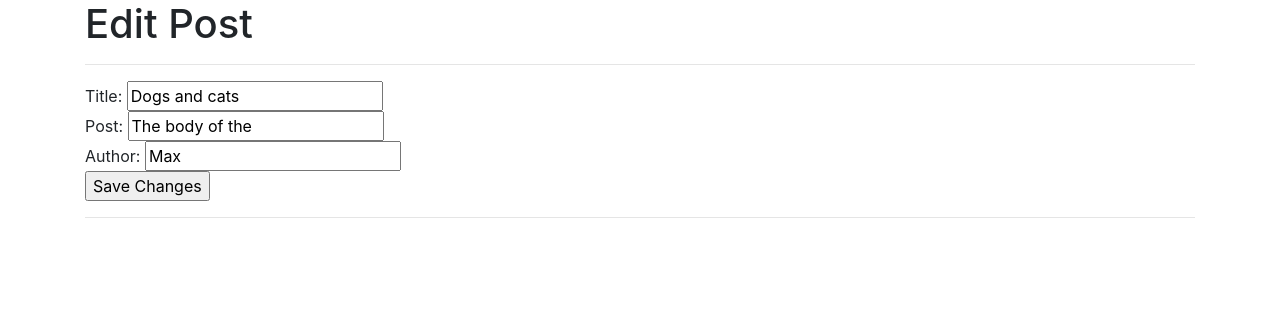
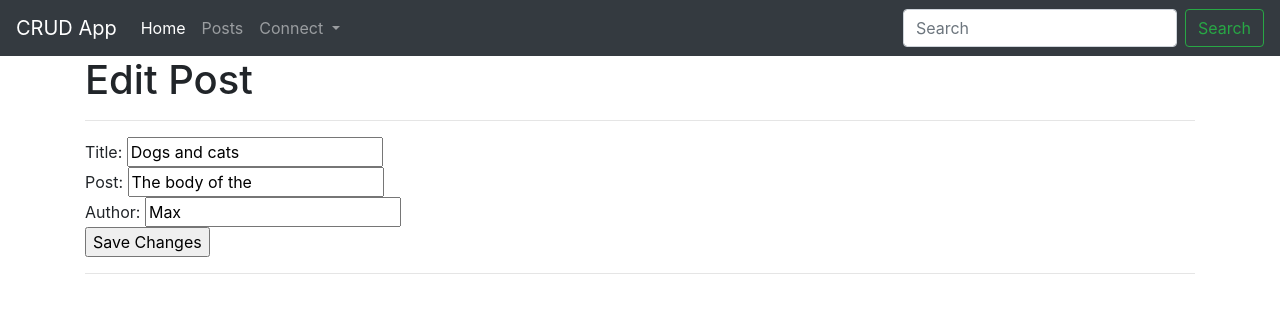
Before and after one commit to MaxHarlan206/Flask-CRUD-Basics, a Flask app: page /posts/edit/1 in a window 1280 px wide. Shown: the top 313 px of the page. Run offline with Flask 2, Linux system fonts and the light colour scheme; data comes from the database, SQL or seed files in the repository; some libraries are stand-ins or nearby versions.

Commit message:
Added navbar

```diff
--- a/templates/base.html
+++ b/templates/base.html
@@ -14,6 +14,38 @@
 </head>
 
 <body>
+    <nav class="navbar navbar-expand-lg navbar-dark bg-dark">
+      <a class="navbar-brand" href="/">CRUD App</a>
+      <button class="navbar-toggler" type="button" data-toggle="collapse" data-target="#navbarSupportedContent" aria-controls="navbarSupportedContent" aria-expanded="false" aria-label="Toggle navigation">
+        <span class="navbar-toggler-icon"></span>
+      </button>
+
+      <div class="collapse navbar-collapse" id="navbarSupportedContent">
+        <ul class="navbar-nav mr-auto">
+          <li class="nav-item active">
+            <a class="nav-link" href="/">Home <span class="sr-only">(current)</span></a>
+          </li>
+          <li class="nav-item">
+            <a class="nav-link" href="/posts">Posts</a>
+          </li>
+          <li class="nav-item dropdown">
+            <a class="nav-link dropdown-toggle" href="#" id="navbarDropdown" role="button" data-toggle="dropdown" aria-haspopup="true" aria-expanded="false">
+              Connect
+            </a>
+            <div class="dropdown-menu" aria-labelledby="navbarDropdown">
+              <a class="dropdown-item" href="https://twitter.com/_max_harlan">Twitter</a>
+              <a class="dropdown-item" href="https://www.linkedin.com/in/maxharlan/">Linkedin</a>
+              <div class="dropdown-divider"></div>
+              <a class="dropdown-item" href="mailto:maximuscollinge@gmail.com">Email</a>
+            </div>
+          </li>
+        </ul>
+        <form class="form-inline my-2 my-lg-0">
+          <input class="form-control mr-sm-2" type="search" placeholder="Search" aria-label="Search">
+          <button class="btn btn-outline-success my-2 my-sm-0" type="submit">Search</button>
+        </form>
+      </div>
+    </nav>
     <div class="container">
     {% block body %}
     {% endblock %}
```
